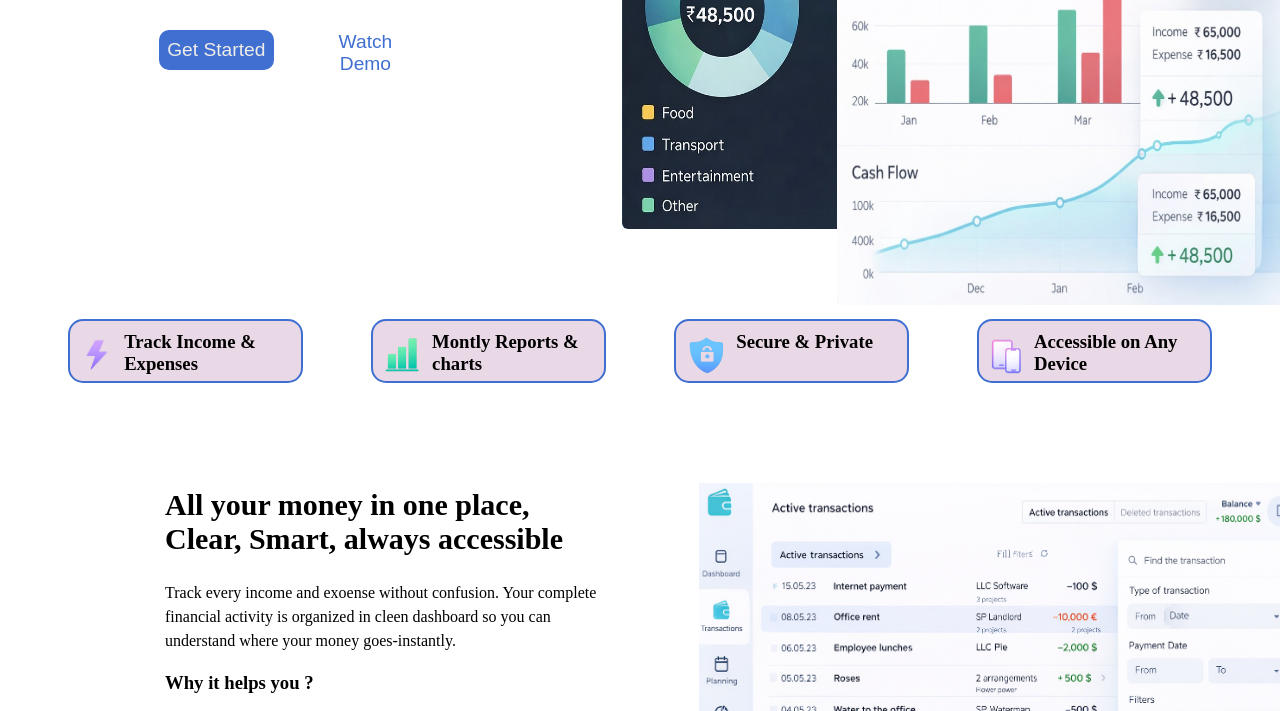
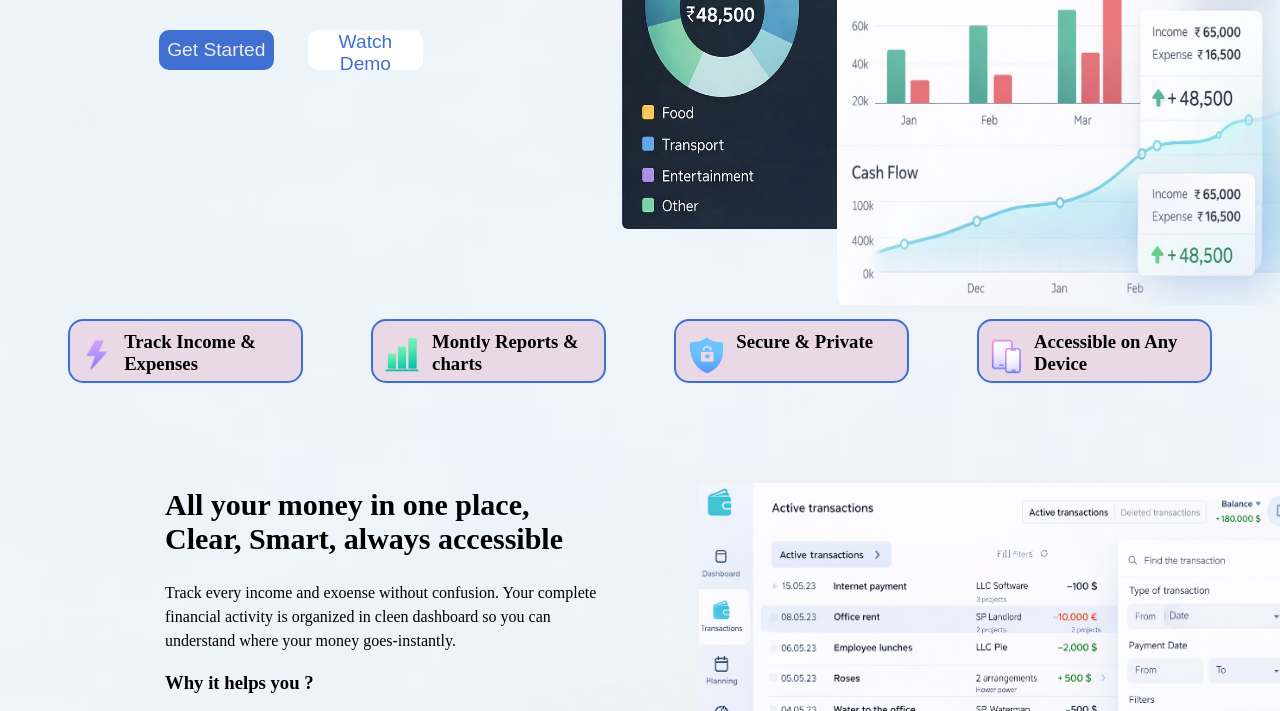
Before and after one commit to Harsh151O/expense-tracker-home, a plain HTML site: page index.html in a window 1280 px wide. Shown: the part 351-1062 px from the top of the page. Drawn offline with Linux system fonts and the light colour scheme.

Commit message:
Update style.css

```diff
--- a/style.css
+++ b/style.css
@@ -2,7 +2,7 @@ body {
     margin: 0;
     min-height: 100vh;
 
-    background-image: url("asset/background_image.jpeg");
+    background-image: url("asset_home/background_image.jpeg");
     background-size: cover;
     overflow-y:scroll ;
 }
```
